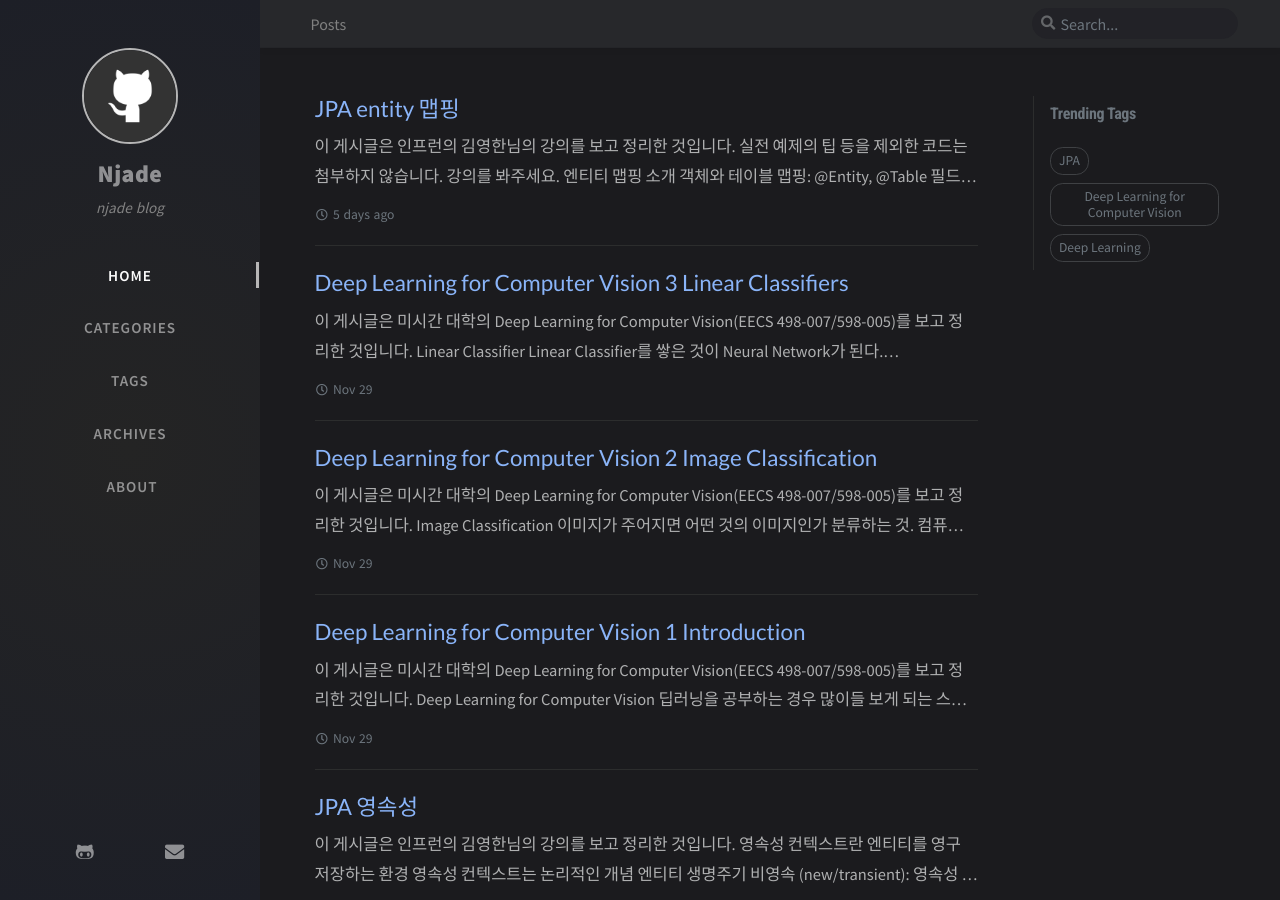
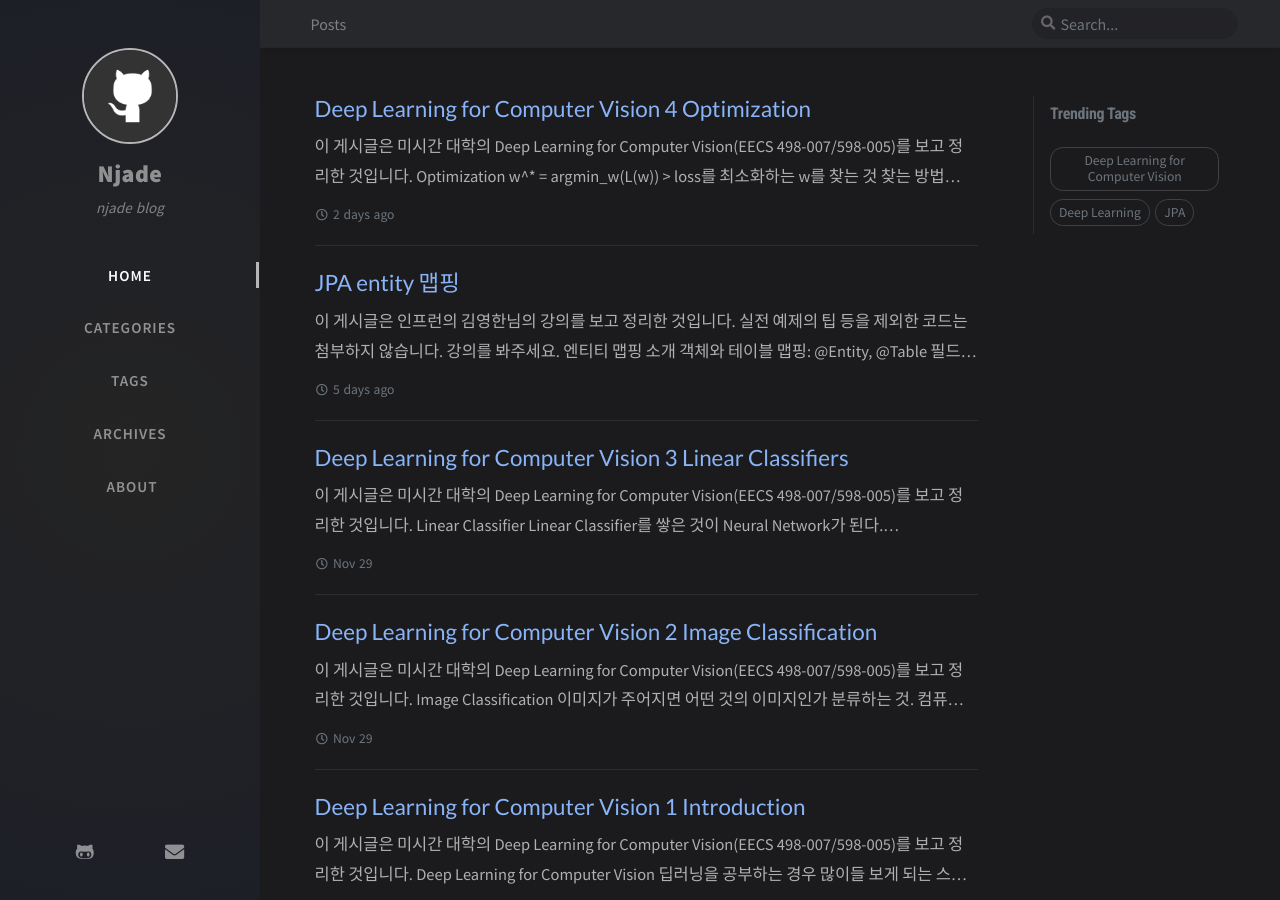
Before and after one commit to NJade/njade.github.io, a Jekyll site: the page built from index.html, in a window 1280 px wide and 900 px high. Built offline with Jekyll 4.4.1, drawn with Linux system fonts in a browser that asks for light colours; nearby versions of some CDN libraries; the list of posts is cut into pages by our own code; comment, search, counter and statistics services are not loaded; some of the changed lines change nothing that is shown.

Commit message:
Add post

```diff
--- /dev/null
+++ b/_posts/2020-12-06-Deep_Learning_for_Computer_Vision_4.md
@@ -0,0 +1,109 @@
+---
+title: Deep Learning for Computer Vision 4 Optimization
+author: Njade
+date: 2020-12-06 18:00:00 +0900
+categories: [Deep Learning]
+tags: [Deep Learning, Deep Learning for Computer Vision]
+---
+
+이 게시글은 미시간 대학의 [Deep Learning for Computer Vision(EECS 498-007/598-005)](https://web.eecs.umich.edu/~justincj/teaching/eecs498/FA2020/)를 보고 정리한 것입니다.
+
+---
+
+## Optimization
+---
+* w^* = argmin_w(L(w)) > loss를 최소화하는 w를 찾는 것
+
+---
+
+## 찾는 방법
+### Random Search
+* 랜덤으로 w를 뽑으며 loss를 최소한으로 하는 w를 찾는 것
+* 정확도는 나쁘지 않지만(15%) sota(95%)에 비하면 매우 나쁘다.
+
+### Follow the slope
+* 현재 있는 곳에서 내려가는 곳으로 생각되는 곳으로 진행
+* 이 과정을 반복하여 최종적인 목표에 도달하길 기대함
+* 미분을 통해 결정
+* W에 대해 dL/dW를 결정하며 W와 dL/dW는 차원이 동일
+* 각 차원에 대해 Numeric Gradient로 dL/dW를 결정가능하지만 매우 느림
+* 또한 미분정의의 h를 얼마로 정의하느냐에 따라 부정확한 결과를 제공할 수 있으나 쉽다.
+* analytic gradient를 통해 정확하고 빠르게 계산이 가능하나 수학적인 미분이 필요하며 여기서 에러를 만들 수 있다.
+* numeric graident를 이용하여 analytic gradient를 검증할 수 있다. (gradient check)
+* pytorch에서도 구현체를 확인할 수 있으며 gradgradcheck도 존재한다.
+
+---
+
+## Gradient Descent
+---
+* W를 초기화 한 후 loop를 통해 learning rate와 dw를 곱한 값으로 w를 계속 업데이트한다.
+* hyperparameter로 W 초기화 방법, 반복 횟수, learning rate가 존재한다.
+* minima를 찾아 갈 때 직선으로 내려가지 않으며 초기에는 빠르게 피팅되나 바닥으로 내려갈수록 평평해지기 때문에 천천히 피팅된다.
+
+---
+
+## Stochastic Gradient Descent
+---
+* Batch Gradient Descent: loss는 모든 데이터의 합으로 계산되며 이 전체 합을 통해 gradient를 계산하는 것은 매우 비싸다.
+* Stochastic Gradient Descent(SGD): minibatch를 이용하여 subset만으로 경사강하를 실시
+* Hyperparameter로 W 초기화 방법, 반복 횟수, learning rate, batch size, data sampling 방법이 있다.
+* batch size는 gpu등의 메모리에 맞춰서 쓰게 되며 data sampling은 랜덤 혹은 shuffle등의 방법이 있다.
+* SGD는 x와 y의 joint distribution의 mc 추정치로 생각할 수 있다.
+* 문제점으로는 Poor Conditioning(한 차원은 빠르게 다른 차원은 느리게 동작하는 경우) 많은 시간이 소모되는 점이 있다.
+* local minima 혹은 saddle point에서는 gradient가 0이기 때문에 더 진행되지 않을 수도 있다.
+* minibatch로부터 계산된 각각의 gradient들은 매우 noisy하다.
+
+---
+
+## 추가적인 방법
+---
+### Momentum
+* velocity라는 gradient의 평균을 추가적으로 사용
+* v = rho * v + dw
+* rho는 friction으로 가중평균을 위해 사용되는 값
+* v = rho * v - learning_rate * dw 로 변경이 가능하다.
+* local minima나 saddle point에서도 이전의 gradient들이 있기 때문에 탈출이 가능하다.
+* Poor Conditioning의 경우에도 도움이 된다.
+* Nesterov Momentum: Gradient를 현재점에서 계산하는 것이 아닌 Velocity계산 후의 점에서 계산
+* v_t+1 = rho * v_t - learning_rate * df(x_t + rho * v_t)
+* x_t+1 = x_t + v_t+1
+* 위의 df(x_t + rho * v_t)를 x_t의 형태로 정리하면
+* x_tilt_t = x_t + rho * v_t
+* v_t+1 = rho * v_t - learning_rate * df(x_tilt_t)
+* x_tilt_t+1 = x_tilt_1 - rho * v_t + (1+rho) * v_t+1 = x_tilt_t + v_t+1 + rho(v_t+1 - v_t)
+
+### AdaGrad & RMSProp
+* dw의 제곱의 힙을 sqrt를 나누어줌
+* h += dw * dw
+* w -= learing_rate * dw / sqrt(h)
+* 경사가 빠른 차원은 천천히, 느린 차원은 빠르게 바꿔준다.
+* 학습이 계속되면 h가 계속 커져 학습이 중지된다.
+* 이를 극복하기 위한 알고리즘이 RMSProp이다.
+* h = decay_rate * h + (1 - decay_rate) * dw * dw
+
+### Adam
+* RMSProp + Momentum
+* moment1 = beta1 * moment1 + (1 - beta1) * dw
+* moment2 = beta2 * moment2 + (1 - beta2) * dw * dw
+* w -= learning_rate * moment1 / sqrt(moment2)
+* t = 0이고 beta2가 0.999인 경우 moment2가 매우 커져 발산할 수 있다.
+* 이를 해결하기 위해 bias correction이 추가된다.
+* moment1_unbias = moment1 / (1 - beta1 ** t)
+* moment2_unbias = moment2 / (1 - beta2 ** t)
+* 경험적으로 beta1 = 0.9d, beta2 = 0.999, learning_rate = 1e-3, 5e-4, 1e-4인 경우 많은 경우에 잘 동작한다.
+
+### n-Order Optimization
+* First-Order: gradient를 이용해 linear approximation하고 minimize한다.
+* Second-Order: Hessian을 이용하여 quadratic approximation하여 minimize한다.
+* Second-Order은 더 robust하다.
+* Talyor Expansion을 통해 유도되며 비용이 매우 크다.
+* Hessian은 O(N^2)이며 inverting은 O(N^3)
+* First-Order는 Adam 혹은 잘 튜닝된 momentum이 잘 동작하며
+* Second-Order는 L-BFGS가 일반적으로 잘 동작한다.
+
+---
+
+# Reference
+---
+- [Deep Learning for Computer Vision(EECS 498-007/598-005)](https://web.eecs.umich.edu/~justincj/teaching/eecs498/FA2020/)
+- [Youtube](https://www.youtube.com/watch?v=dJYGatp4SvA&list=PL5-TkQAfAZFbzxjBHtzdVCWE0Zbhomg7r)
```
Also changed, not shown: _posts/2020-12-03-JPA_entrity_mapping.md (+7 -0 lines).
